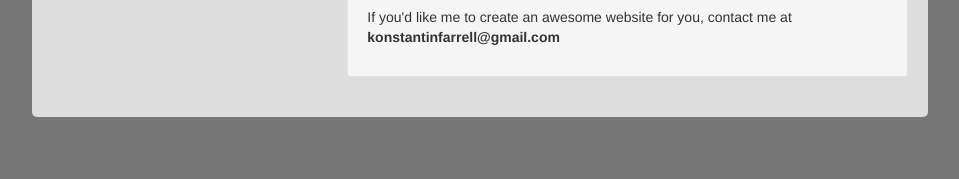
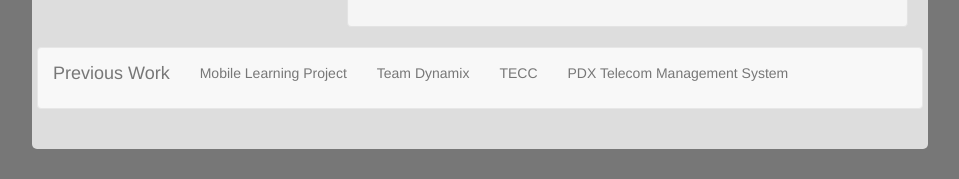
Before and after one commit to nocturnl/nocturnl.github.io, a plain HTML site: page index.html in a window 1280 px wide. Shown: the part 426-605 px from the top of the page, without its empty margins (160-1119 px from the left). Drawn offline with nearby package versions, Linux system fonts and the light colour scheme.

Commit message:
Add content

```diff
--- a/index.html
+++ b/index.html
@@ -10,7 +10,9 @@
         <div id="push"></div>
         <div class="container-center">
             <div class="row">
-                <div class="col-md-4"><div class="container-curved"><img src="static/img/profile_pic.jpg" height="100%" width="100%"/></div></div>
+                <div class="col-md-4">
+                    <div class="container-curved"><img src="static/img/profile_pic.jpg" height="100%" width="100%"/></div>
+                </div>
                 <div class="col-md-8">
                     <div class="well">
                         <p><h2>Hi there!</h2></p>
@@ -26,6 +28,17 @@
                     </div>
                 </div>
             </div>
+            <div class="row">
+                <nav class="navbar navbar-default">
+                    <p class="navbar-brand">Previous Work</p>
+                    <ul class="nav navbar-nav">
+                        <li><a href="http://language.research.pdx.edu">Mobile Learning Project</a></li>
+                        <li><a href="http://td.research.pdx.edu">Team Dynamix</a></li>
+                        <li><a href="http://tecc.research.pdx.edu">TECC</a></li>
+                        <li><a href="http://taos.tel.pdx.edu">PDX Telecom Management System</a></li>
+                    </ul>
+                </nav>
+            </div>
         </div>
     </div>
 </body>
--- a/static/css/main.css
+++ b/static/css/main.css
@@ -38,7 +38,7 @@ div.container-curved {
 }
 
 #push {
-    height: 100px;
+    height: 50px;
 }
 
 #wrapper {
```
